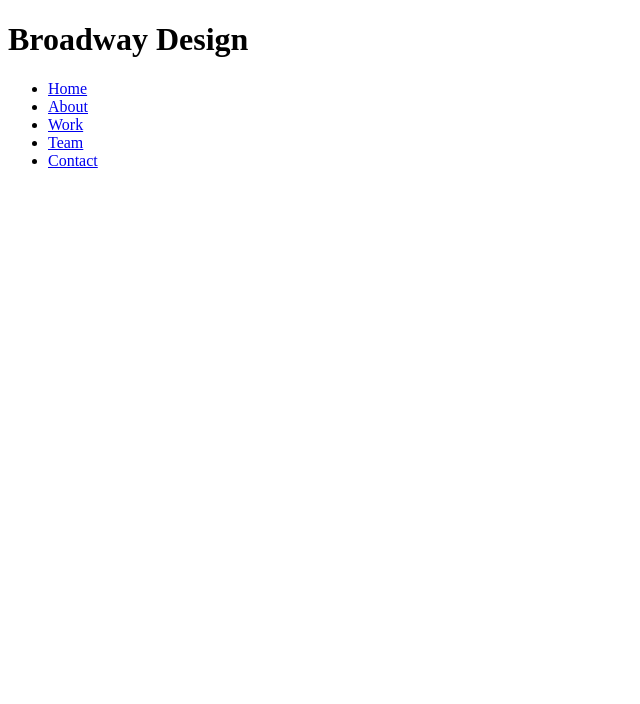
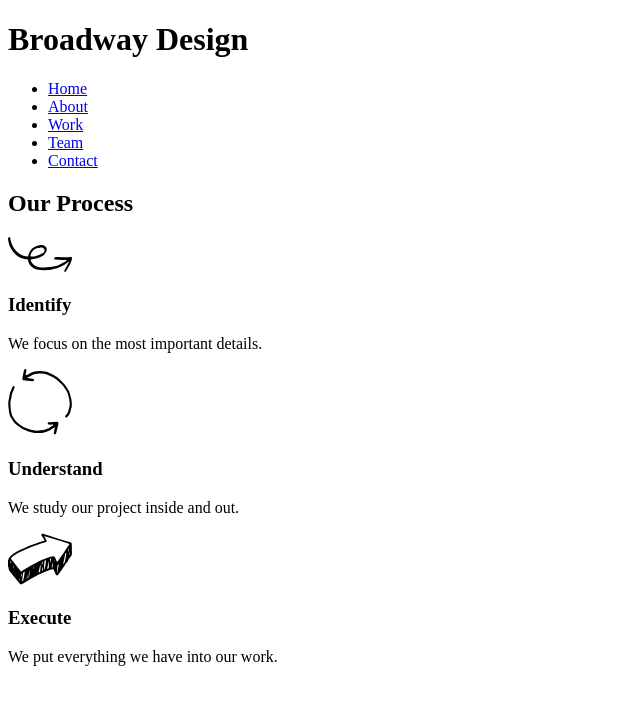
Before and after one commit to lobera/Broadway, a plain HTML site: page index.html in a window 1280 px wide. Shown: the whole page, without its empty margins (0-640 px from the left). Drawn offline with Linux system fonts and the light colour scheme.

Commit message:
Add about.

```diff
--- a/index.html
+++ b/index.html
@@ -5,7 +5,7 @@
     <title>Broadway</title>
   </head>
   <body>
-    <div class="header"><h1>Broadway Design</h1></div>
+    <div class="home"><h1>Broadway Design</h1></div>
     <div class="navigation">
       <nav>
         <ul>
@@ -17,10 +17,19 @@
         </ul>
       </nav>
     </div>
-    <div class="home">
-
+    <div class="about">
+      <h2>Our Process</h2>
+      <p><img src="./resources/identify.svg"></p>
+      <h3>Identify</h3>
+      <p>We focus on the most important details.</p>
+      <p><img src="./resources/understand.svg"></p>
+      <h3>Understand</h3>
+      <p>We study our project inside and out.</p>
+      <p><img src="./resources/execute.svg"></p>
+      <h3>Execute</h3>
+      <p>We put everything we have into our work.</p>
     </div>
-    <div class="about">
+    <div class="split">
 
     </div>
     <div class="work">
```
Also changed, not shown: resources/execute.svg (added), resources/identify.svg (added), resources/the-flatiron-building.png (added), resources/understand.svg (added).
